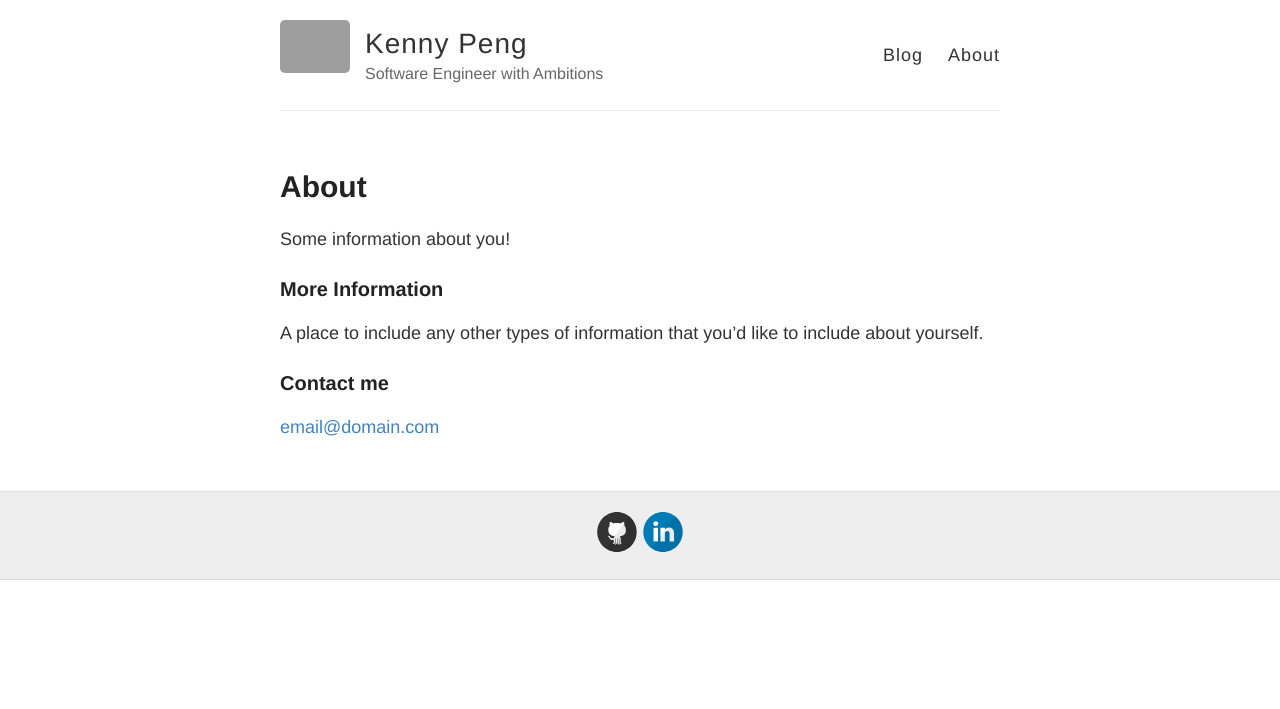
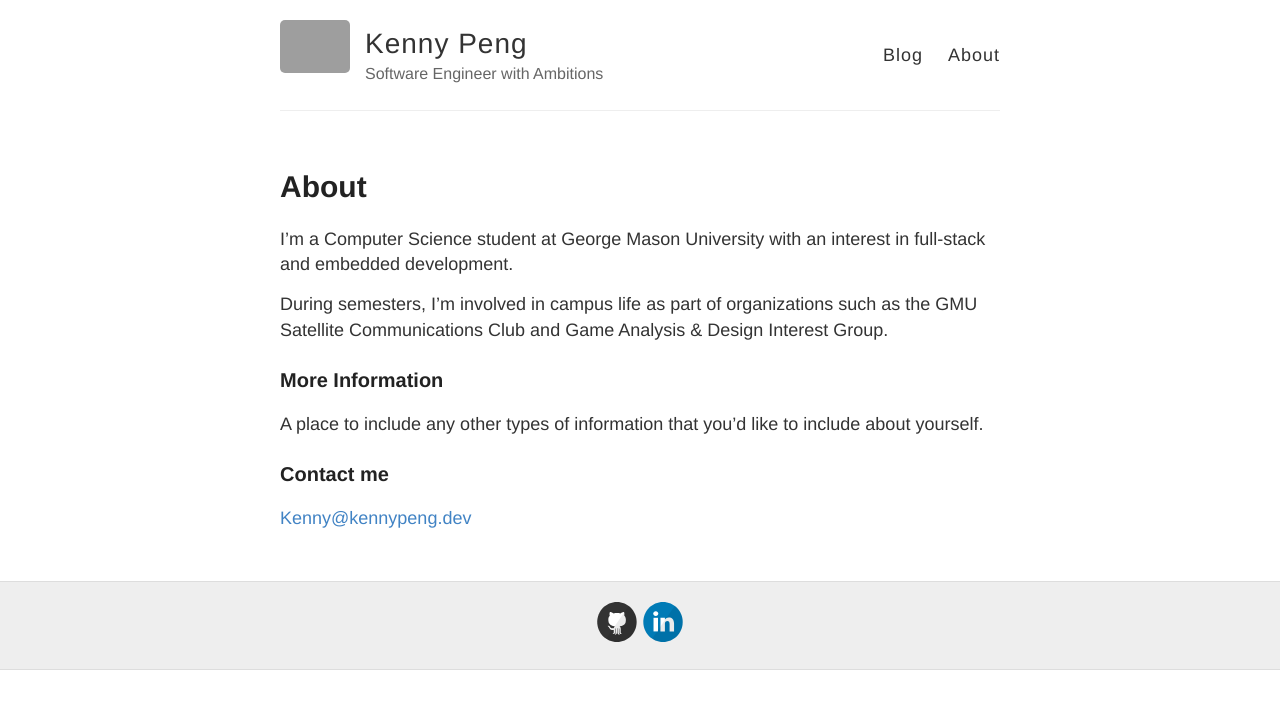
Before and after one commit to Kenny-Peng/Kenny-Peng.github.io, a Jekyll site: the page built from about.md, in a window 1280 px wide. Shown: the top 709 px of the page. Built offline with Jekyll 4.4.1, drawn with Linux system fonts in a browser that asks for light colours; grey boxes are pictures that could not be loaded.

Commit message:
Add email

```diff
--- a/about.md
+++ b/about.md
@@ -4,7 +4,9 @@ title: About
 permalink: /about/
 ---
 
-Some information about you!
+I'm a Computer Science student at George Mason University with an interest in full-stack and embedded development.
+
+During semesters, I'm involved in campus life as part of organizations such as the GMU Satellite Communications Club and Game Analysis & Design Interest Group.
 
 ### More Information
 
@@ -12,4 +14,4 @@ A place to include any other types of information that you'd like to include abo
 
 ### Contact me
 
-[email@domain.com](mailto:email@domain.com)
+[Kenny@kennypeng.dev](mailto:Kenny@kennypeng.dev)
```
